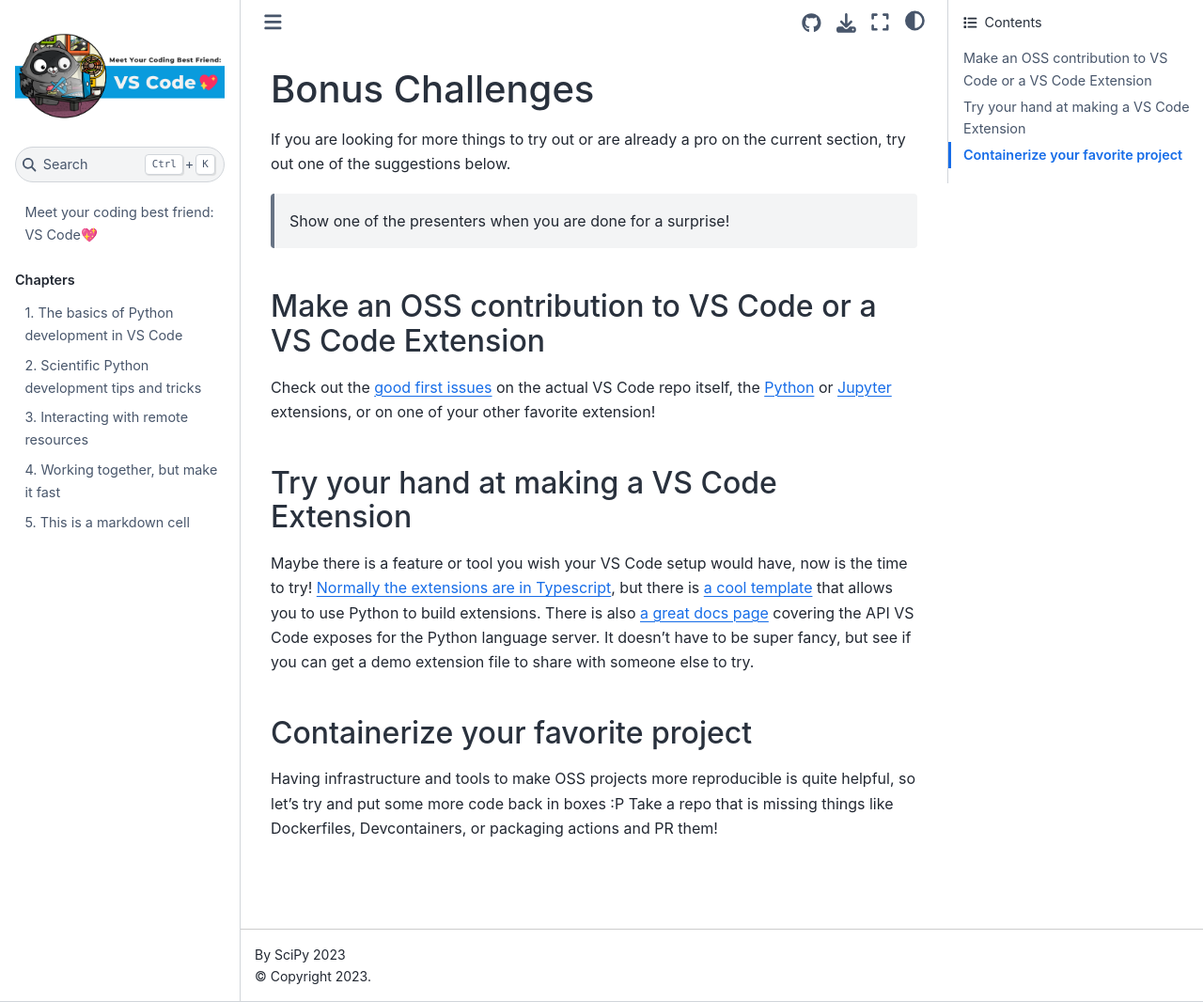
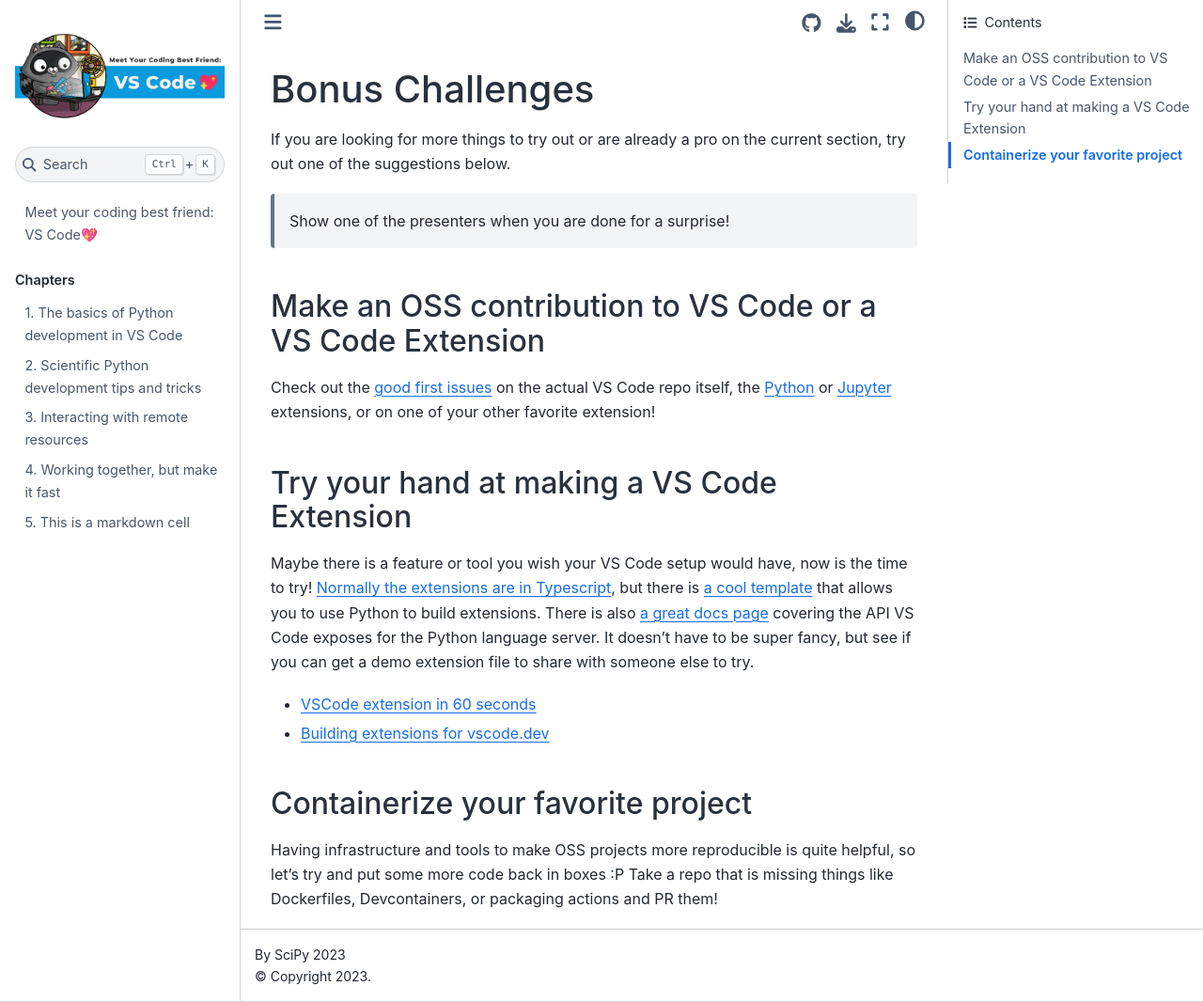
Before and after one commit to crazy4pi314/scipy-vscode-tutorial, a Jupyter Book: the page built from challenges.md, in a window 1280 px wide and 1066 px high. Shown: the whole window at 94% size. Built offline with Jupyter Book 1.0.4 settings and Sphinx 7.4.7 and the Sphinx Book theme 1.1.4, drawn with Linux system fonts in a browser that asks for light colours.

Commit message:
Adding a few links

```diff
--- a/challenges.md
+++ b/challenges.md
@@ -14,6 +14,9 @@
 There is also [a great docs page](https://code.visualstudio.com/api/language-extensions/overview) covering the API VS Code exposes for the Python language server.
 It doesn't have to be super fancy, but see if you can get a demo extension file to share with someone else to try.
 
+- [VSCode extension in 60 seconds](https://www.youtube.com/watch?v=6r8pJjylmR4)
+- [Building extensions for vscode.dev](https://www.youtube.com/watch?v=sy3TUb_iVJM)
+
 ## Containerize your favorite project
 
 Having infrastructure and tools to make OSS projects more reproducible is quite helpful, so let's try and put some more code back in boxes :P
```
